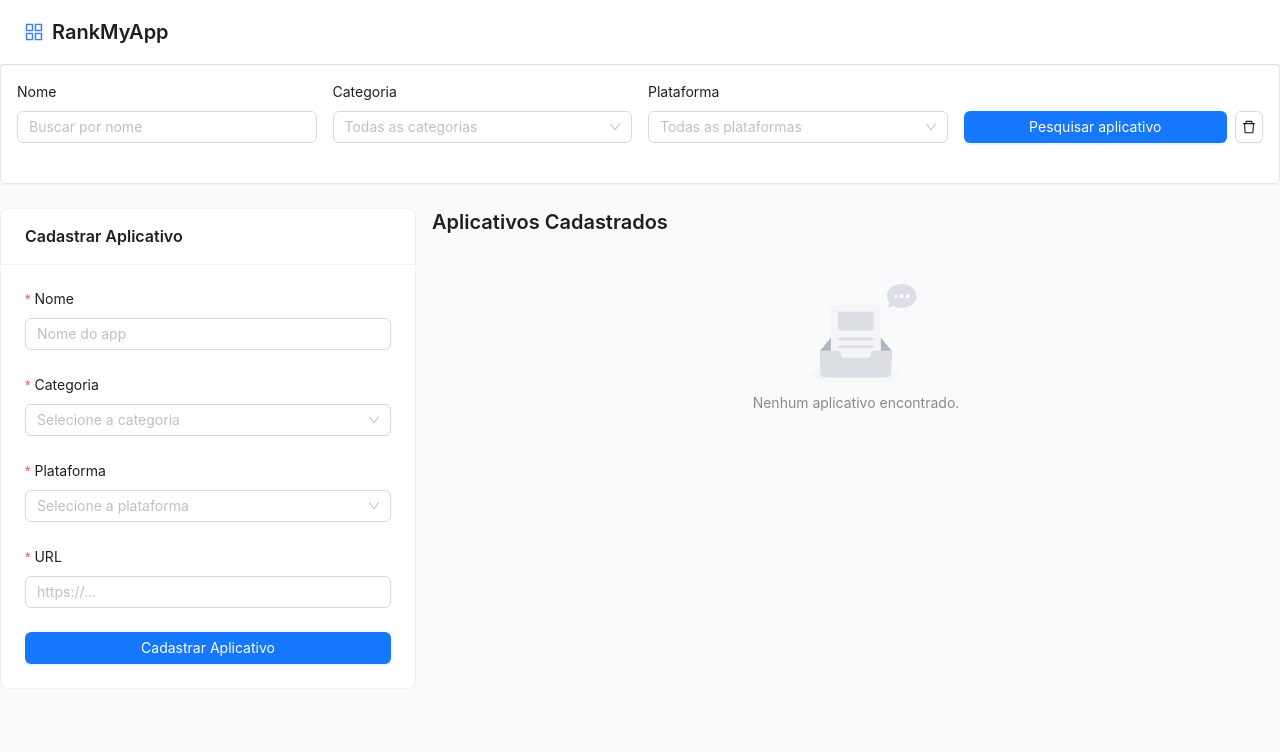
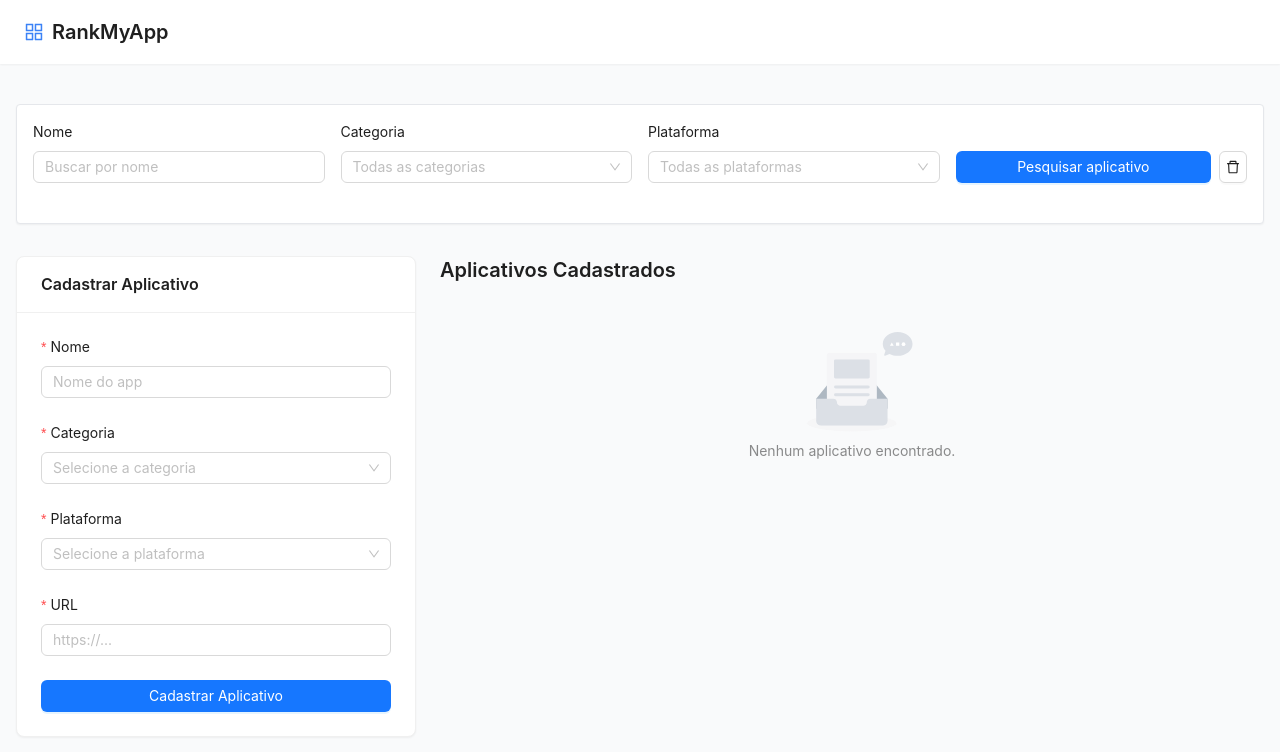
Before and after one commit to walvesb65/rank-my-app-challenge, a React (Vite) app: page / in a window 1280 px wide. Shown: the top 752 px of the page. Built offline with nearby package versions, Linux system fonts and the light colour scheme.

Commit message:
refactor(ui): atualiza componentes

```diff
--- a/src/ui/pages/Dashboard.tsx
+++ b/src/ui/pages/Dashboard.tsx
@@ -11,13 +11,15 @@ const Dashboard = () => {
   const screens = useBreakpoint();
 
   return (
-    <div className="max-w-7xl mx-auto space-y-6">
-      <AppFilterForm />
+    <div className="max-w-7xl mx-auto px-4 pt-6 pb-10 space-y-8">
+      <div className=" pt-4 rounded">
+        <AppFilterForm />
+      </div>
 
-      <Row gutter={screens.md ? [16, 16] : [0, 0]} align="stretch">
+      <Row gutter={[24, 24]} align="stretch">
         <Col xs={24} md={8}>
           {screens.md ? (
-            <Card title="Cadastrar Aplicativo">
+            <Card title="Cadastrar Aplicativo" className="shadow-sm">
               <AppForm onAppCreated={reload} />
             </Card>
           ) : (
@@ -35,12 +37,13 @@ const Dashboard = () => {
                     </Typography.Title>
                   ),
                   children: (
-                    <div className="bg-white">
+                    <div className="bg-white p-4">
                       <AppForm onAppCreated={reload} />
                     </div>
                   ),
                 },
               ]}
+              className="bg-white rounded shadow-sm"
             />
           )}
         </Col>
@@ -49,7 +52,7 @@ const Dashboard = () => {
           <Typography.Title level={4}>Aplicativos Cadastrados</Typography.Title>
 
           {loading ? (
-            <div className="grid grid-cols-1 p-2 md:grid-cols-3 gap-4">
+            <div className="grid grid-cols-1 md:grid-cols-2 lg:grid-cols-3 gap-4">
               {[...Array(screens.md ? 4 : 1)].map((_, i) => (
                 <Skeleton
                   key={i}
@@ -63,7 +66,7 @@ const Dashboard = () => {
           ) : apps.length === 0 ? (
             <EmptyState message="Nenhum aplicativo encontrado." />
           ) : (
-            <div className="h-[calc(100vh-290px)] p-2 overflow-y-auto pr-2 space-y-4">
+            <div className="p-2 space-y-4">
               <AppList apps={apps} />
             </div>
           )}
--- a/src/ui/pages/EditApp.tsx
+++ b/src/ui/pages/EditApp.tsx
@@ -1,9 +1,10 @@
 import { useNavigate, useParams } from "react-router-dom";
 import { useAppStore } from "@/ui/hooks/useAppStore";
 import { AppForm } from "@/presentation/components/AppForm";
-import { Typography, Card, message } from "antd";
+import { Typography, Card, message, Button, Space } from "antd";
 import { useEffect, useState } from "react";
 import type { App } from "@/core/entities/App";
+import { ArrowLeftOutlined } from "@ant-design/icons";
 
 const EditApp = () => {
   const { id } = useParams<{ id: string }>();
@@ -26,15 +27,28 @@ const EditApp = () => {
     navigate("/");
   };
 
+  const handleBack = () => navigate("/");
+
   if (!app) return null;
 
   return (
-    <div className="max-w-3xl mx-auto p-4">
-      <Typography.Title level={3}>Editar Aplicativo</Typography.Title>
+    <div className="max-w-3xl mx-auto p-4 space-y-4">
+      <Space direction="vertical" size="middle" className="w-full">
+        <div className="flex justify-between">
+          <Typography.Title level={3}>Editar Aplicativo</Typography.Title>
+          <Button
+            type="default"
+            icon={<ArrowLeftOutlined />}
+            onClick={handleBack}
+          >
+            Voltar
+          </Button>
+        </div>
 
-      <Card bordered>
-        <AppForm initialValues={app} onAppUpdated={handleUpdate} />
-      </Card>
+        <Card variant="outlined">
+          <AppForm initialValues={app} onAppUpdated={handleUpdate} />
+        </Card>
+      </Space>
     </div>
   );
 };
```
